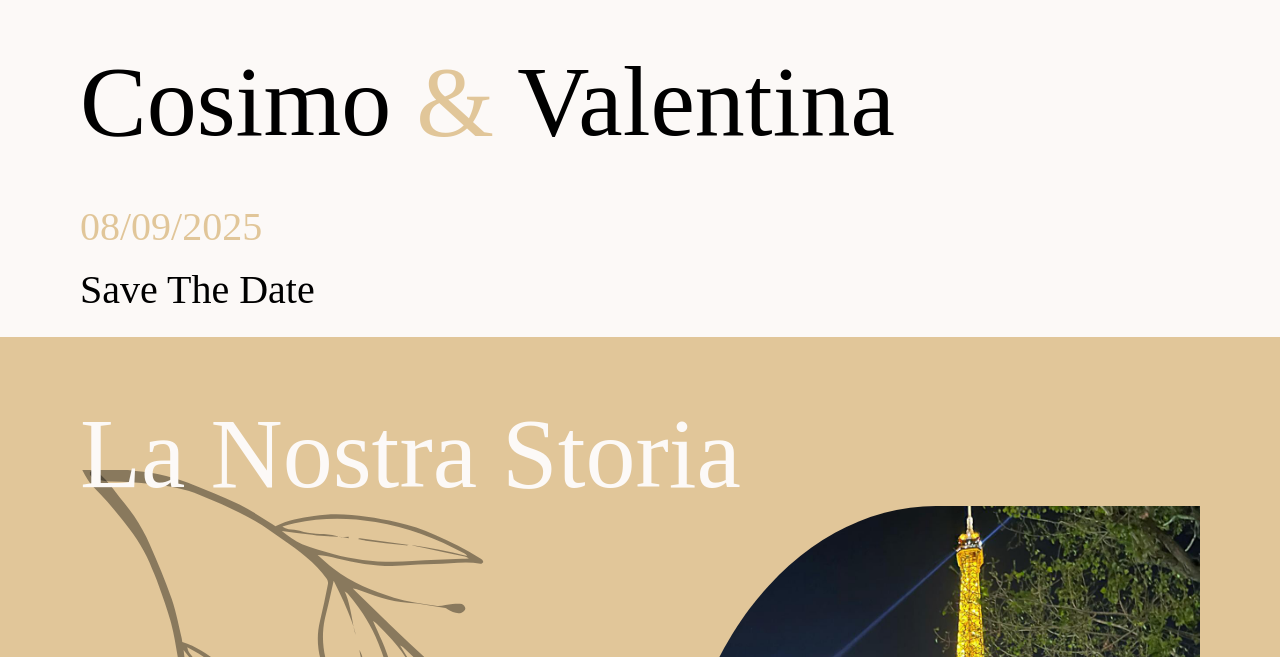
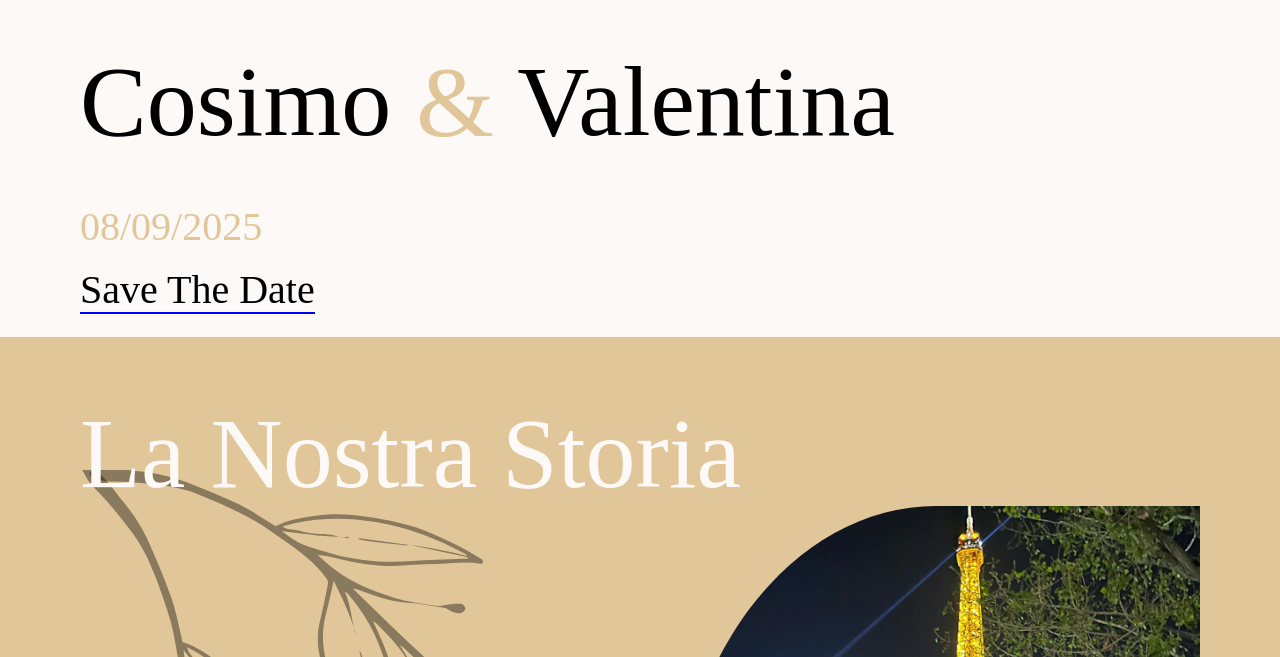
Before and after one commit to Pswie/Cosimo-Valentina, a plain HTML site: page index.html in a window 1280 px wide. Shown: the part 143-800 px from the top of the page. Drawn offline with nearby package versions, Linux system fonts and the light colour scheme; a web font is replaced by a local one.

Commit message:
Update index.html

```diff
--- a/index.html
+++ b/index.html
@@ -52,8 +52,12 @@
                 <h1>Cosimo <span>&</span> Valentina</h1>
                 <h2>08/09/2025 </h2>
                 <br>
-                    <h2> <a href="./calendar.ics" download="Matrimonio Cosimo e Valentina.ics">Save the Date</a></h2>
-                </h2>
+                    <h2>
+    <a href="./calendar.ics" download="Matrimonio Cosimo e Valentina.ics" style="text-decoration: none; border-bottom: 2px solid blue; color: black;">
+        Save the Date
+    </a>
+</h2>
+
             </div>
         </div>
     </section>
```
